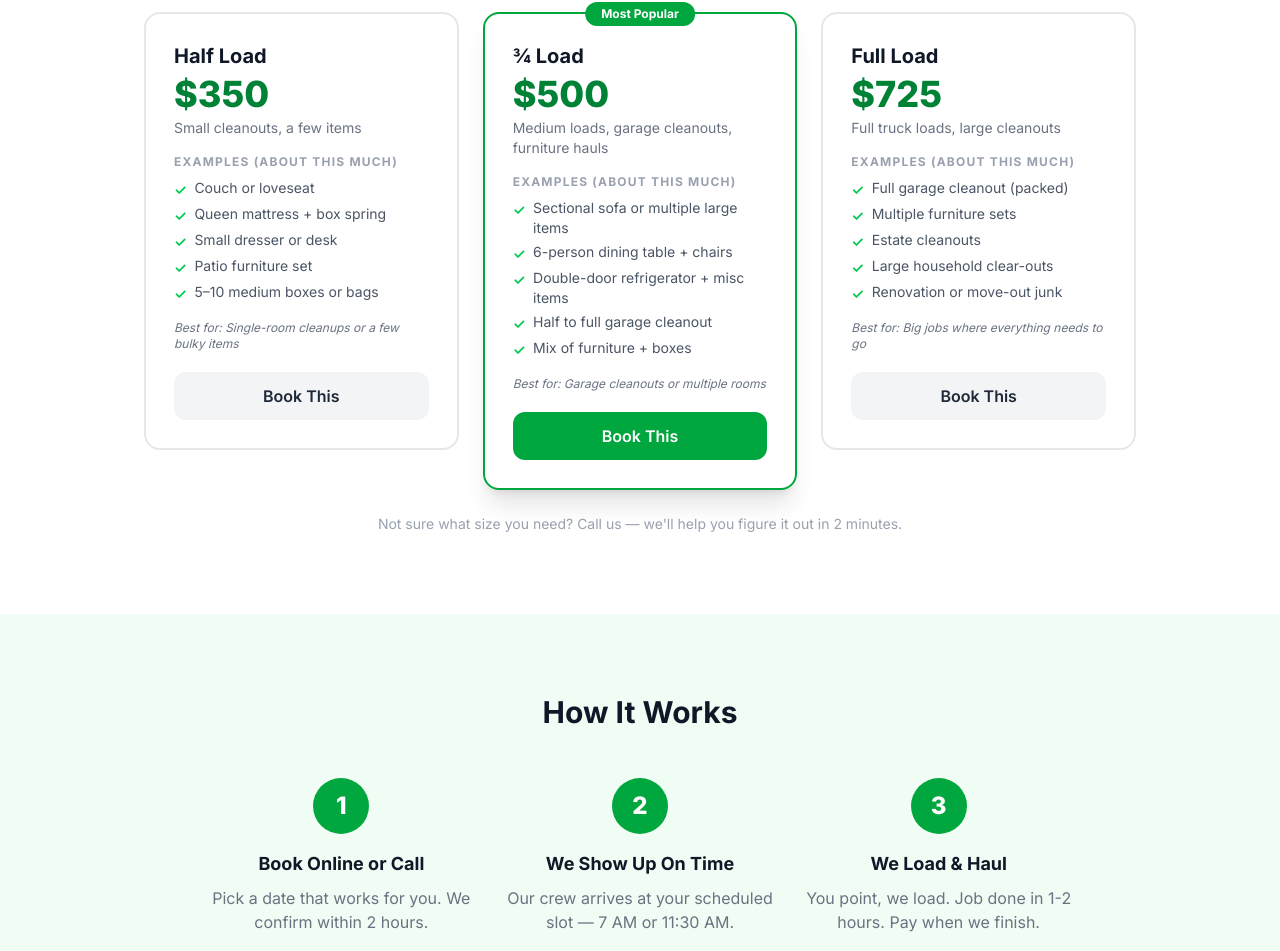
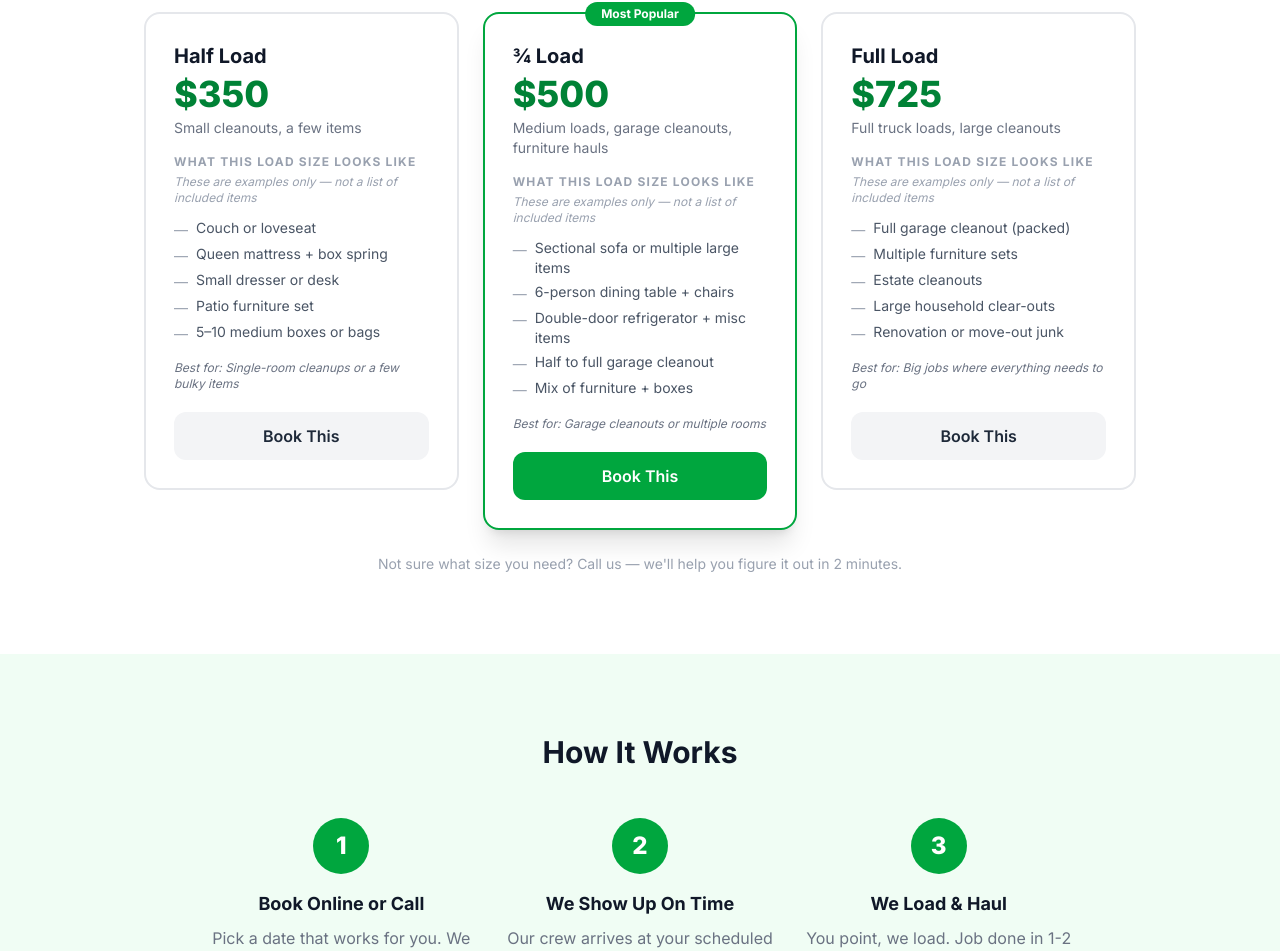
Before and after one commit to wealthcatcher21/wc-hauling, a Next.js app: page / in a window 1280 px wide. Shown: the part 1404-2355 px from the top of the page. Built offline with nearby package versions, Linux system fonts and the light colour scheme; no server answers.

Commit message:
Clarify pricing examples are load size references not included items

```diff
--- a/app/page.tsx
+++ b/app/page.tsx
@@ -165,11 +165,12 @@ export default function Home() {
                 <h3 className="text-xl font-bold mb-1">{p.label}</h3>
                 <p className="text-4xl font-extrabold text-green-700 mb-1">{p.price}</p>
                 <p className="text-gray-500 text-sm mb-4">{p.desc}</p>
-                <p className="text-xs font-bold text-gray-400 uppercase tracking-widest mb-2">Examples (about this much)</p>
+                <p className="text-xs font-bold text-gray-400 uppercase tracking-widest mb-1">What this load size looks like</p>
+                <p className="text-xs text-gray-400 italic mb-3">These are examples only — not a list of included items</p>
                 <ul className="space-y-1 mb-4">
                   {p.items.map((item) => (
                     <li key={item} className="flex items-start gap-2 text-sm text-gray-600">
-                      <span className="text-green-500 font-bold mt-0.5">✓</span>
+                      <span className="text-gray-400 mt-0.5">—</span>
                       {item}
                     </li>
                   ))}
```
